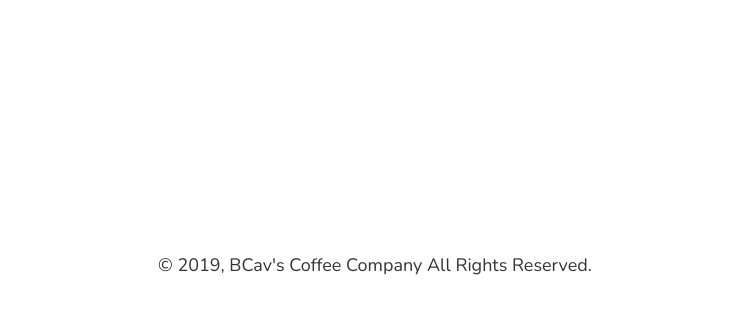
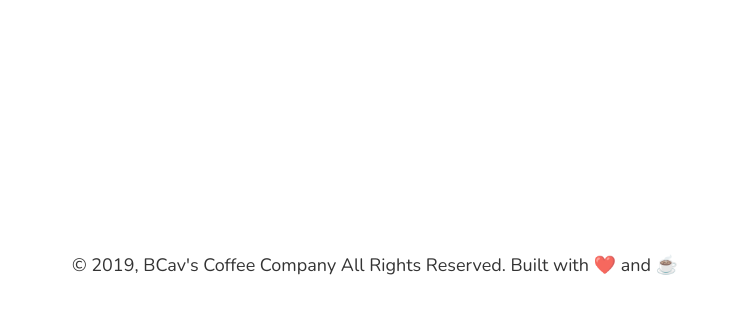
Before and after one commit to bpartch/bcavcoffeeco.com, a Gatsby site: page / in a window 1280 px wide. Shown: the part 460-774 px from the top of the page, without its empty margins (265-1018 px from the left). Built offline with nearby package versions, Linux system fonts and the light colour scheme; Gatsby itself is replaced by a stand-in of ours; a small style sheet from the web is missing.

Commit message:
changed the footer content

```diff
--- a/src/components/layout.js
+++ b/src/components/layout.js
@@ -41,7 +41,9 @@ const Layout = ({ children }) => (
         <Content>
           <main>{children}</main>
           <Footer>
-            © {new Date().getFullYear()}, {data.site.siteMetadata.title} All Rights Reserved.
+            <p>© {new Date().getFullYear()}, {data.site.siteMetadata.title} All Rights Reserved.</p>
+            <p>&nbsp;Built with <span role="img" aria-label="red heart">❤️</span>
+            &nbsp;and <span role="img" aria-label="cup of cpffee">☕</span></p>
           </Footer>
         </Content>
       </>
```
